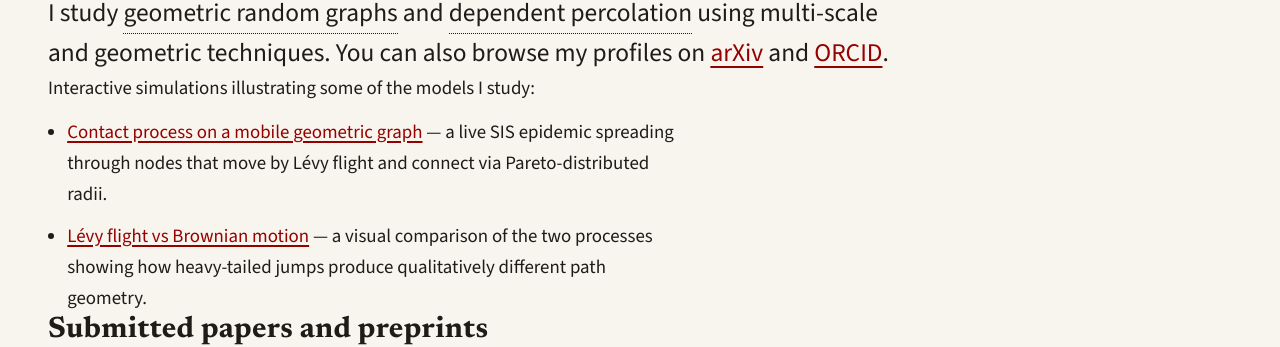
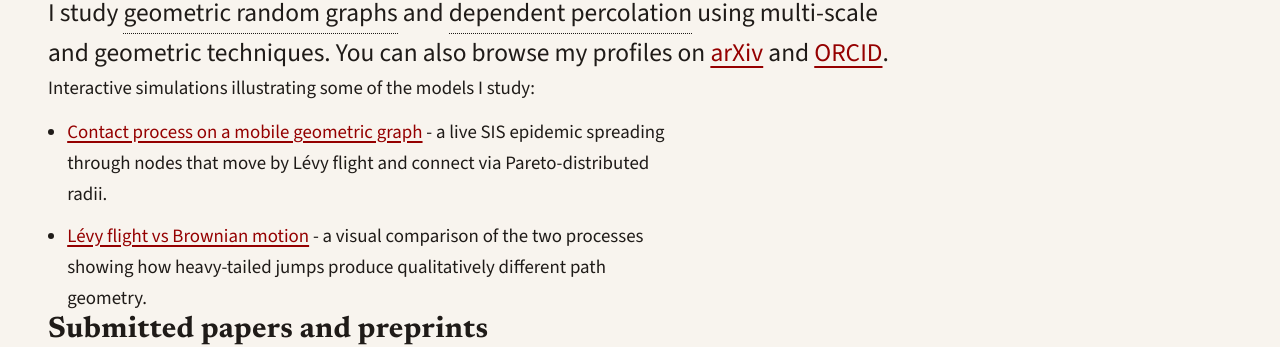
Before and after one commit to PeterGracar/PeterGracar.github.io, a Jekyll site: the page built from research.html, in a window 1280 px wide and 900 px high. Shown: the part 404-751 px from the top of the window. Built offline with Jekyll 4.4.1, drawn with Linux system fonts in a browser that asks for light colours.

Commit message:
Update research.html

```diff
--- a/research.html
+++ b/research.html
@@ -25,8 +25,8 @@
 
     <p class="reading-width">Interactive simulations illustrating some of the models I study:</p>
     <ul class="reading-width">
-      <li><a href="contact-process.html">Contact process on a mobile geometric graph</a> — a live SIS epidemic spreading through nodes that move by Lévy flight and connect via Pareto-distributed radii.</li>
-      <li><a href="levy-vs-bm.html">Lévy flight vs Brownian motion</a> — a visual comparison of the two processes showing how heavy-tailed jumps produce qualitatively different path geometry.</li>
+      <li><a href="contact-process.html">Contact process on a mobile geometric graph</a> - a live SIS epidemic spreading through nodes that move by Lévy flight and connect via Pareto-distributed radii.</li>
+      <li><a href="levy-vs-bm.html">Lévy flight vs Brownian motion</a> - a visual comparison of the two processes showing how heavy-tailed jumps produce qualitatively different path geometry.</li>
     </ul>
 
     {% assign publications_by_date = site.publications | sort: "date" | reverse %}
```
